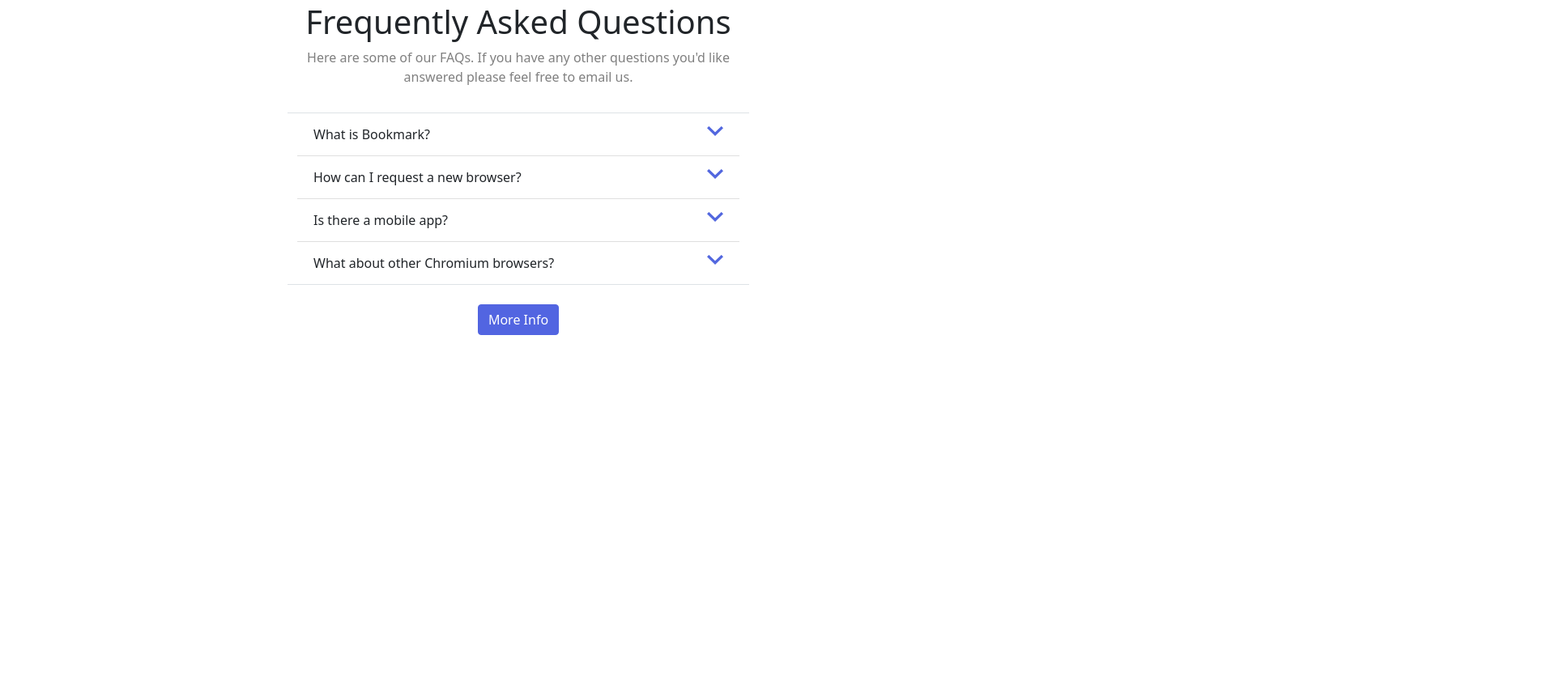
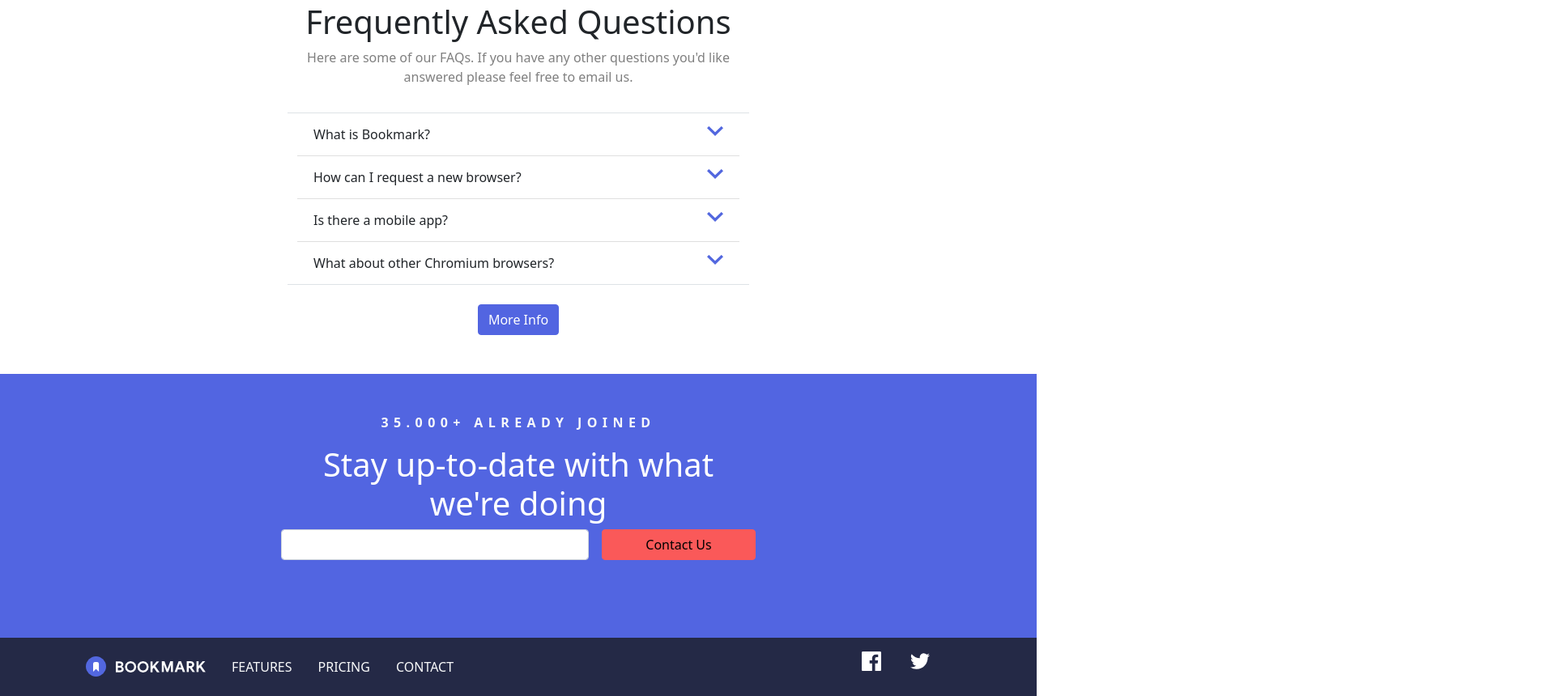
Before and after one commit to qfluis/ITAcademy_S2_BOOTSTRAP, a website: page index.html in a window 1280 px wide. Shown: the part 1950-2810 px from the top of the page at 81% size, 1920 px wide, since content can reach past the window. Before the commit the page ends 2364 px from the top, so only its background shows below. Drawn offline with nearby package versions, Linux system fonts and the light colour scheme.

Commit message:
Ejercicio 5 navbar inferior in progress

```diff
--- a/index.html
+++ b/index.html
@@ -30,7 +30,8 @@
                         <div class="collapse navbar-collapse" id="navbarSupportedContent">
                             <ul class="navbar-nav me-auto me-lg-0 ms-lg-auto mb-2 mb-lg-0 align-items-center">
                                 <li class="nav-item">
-                                    <a class="nav-link text-dark ps-3 pe-3" aria-current="page" href="#features">FEATURES</a>
+                                    <a class="nav-link text-dark ps-3 pe-3" aria-current="page"
+                                        href="#features">FEATURES</a>
                                 </li>
                                 <li class="nav-item">
                                     <a class="nav-link text-dark ps-3 pe-3" aria-current="page" href="#">PRICING</a>
@@ -39,8 +40,8 @@
                                     <a class="nav-link text-dark ps-3 pe-3" aria-current="page" href="#">CONTACT</a>
                                 </li>
                                 <li class="nav-item">
-                                    <a class="nav-link text-dark ps-3 pe-3" aria-current="page" href="#"><button type="button"
-                                            class="btn btn-danger shadow-sm">LOGIN</button></a>
+                                    <a class="nav-link text-dark ps-3 pe-3" aria-current="page" href="#"><button
+                                            type="button" class="btn btn-danger shadow-sm">LOGIN</button></a>
                                 </li>
                             </ul>
                         </div>
@@ -116,7 +117,8 @@
                                     drag-and-drop interface gives you complete control over how you manage your
                                     favourite sites.</p>
                                 <div>
-                                    <button type="button" class="btn btn-primary shadow-sm me-2 d-none d-lg-block">More Info</button>
+                                    <button type="button" class="btn btn-primary shadow-sm me-2 d-none d-lg-block">More
+                                        Info</button>
 
                                 </div>
                             </section>
@@ -138,7 +140,8 @@
                                 <p class="text-black-50">Our powerful search feature will help you find saved sites in
                                     no time at all. No need to trawi through all of your bookmarks.</p>
                                 <div>
-                                    <button type="button" class="btn btn-primary shadow-sm me-2 d-none d-lg-block">More Info</button>
+                                    <button type="button" class="btn btn-primary shadow-sm me-2 d-none d-lg-block">More
+                                        Info</button>
 
                                 </div>
                             </section>
@@ -160,7 +163,8 @@
                                 <p class="text-black-50">Easily share your bookmarks and collections with other. Create
                                     a shareable link that you can send at the click of a button.</p>
                                 <div>
-                                    <button type="button" class="btn btn-primary shadow-sm me-2 d-none d-lg-block">More Info</button>
+                                    <button type="button" class="btn btn-primary shadow-sm me-2 d-none d-lg-block">More
+                                        Info</button>
 
                                 </div>
                             </section>
@@ -220,7 +224,7 @@
 
         </section>
         <!-- FAQs-->
-        <section class="container mt-5">
+        <section class="container mt-5 mb-5">
             <div class="row justify-content-center mb-3">
                 <div class="col-lg-6 text-center">
                     <h1>Frequently Asked Questions</h1>
@@ -241,7 +245,9 @@
                         </h2>
                         <div id="flush-collapseOne" class="accordion-collapse collapse"
                             aria-labelledby="flush-headingOne" data-bs-parent="#accordionFlushExample">
-                            <div class="accordion-body">Lorem ipsum dolor sit amet consectetur adipisicing elit. Quis aut illum voluptas. Magni perspiciatis qui pariatur eius quos, veniam sequi dolorum repellendus odio sunt ipsum rem ratione tenetur nulla laboriosam.</div>
+                            <div class="accordion-body">Lorem ipsum dolor sit amet consectetur adipisicing elit. Quis
+                                aut illum voluptas. Magni perspiciatis qui pariatur eius quos, veniam sequi dolorum
+                                repellendus odio sunt ipsum rem ratione tenetur nulla laboriosam.</div>
                         </div>
                     </div>
                     <div class="accordion-item">
@@ -254,7 +260,9 @@
                         </h2>
                         <div id="flush-collapseTwo" class="accordion-collapse collapse"
                             aria-labelledby="flush-headingTwo" data-bs-parent="#accordionFlushExample">
-                            <div class="accordion-body">Lorem ipsum dolor sit amet consectetur adipisicing elit. Nemo voluptates tenetur quis dolorem quasi facere eligendi nulla fuga, omnis consectetur odio eos quos modi quisquam! Error distinctio quos ipsam unde.</div>
+                            <div class="accordion-body">Lorem ipsum dolor sit amet consectetur adipisicing elit. Nemo
+                                voluptates tenetur quis dolorem quasi facere eligendi nulla fuga, omnis consectetur odio
+                                eos quos modi quisquam! Error distinctio quos ipsam unde.</div>
                         </div>
                     </div>
                     <div class="accordion-item">
@@ -267,7 +275,10 @@
                         </h2>
                         <div id="flush-collapseThree" class="accordion-collapse collapse"
                             aria-labelledby="flush-headingThree" data-bs-parent="#accordionFlushExample">
-                            <div class="accordion-body">Lorem ipsum dolor sit, amet consectetur adipisicing elit. Praesentium voluptas incidunt ducimus aspernatur soluta nobis, amet ipsum excepturi delectus sed explicabo, ullam earum! Dolor assumenda velit suscipit, dolorem in quibusdam.</div>
+                            <div class="accordion-body">Lorem ipsum dolor sit, amet consectetur adipisicing elit.
+                                Praesentium voluptas incidunt ducimus aspernatur soluta nobis, amet ipsum excepturi
+                                delectus sed explicabo, ullam earum! Dolor assumenda velit suscipit, dolorem in
+                                quibusdam.</div>
                         </div>
                     </div>
                     <div class="accordion-item">
@@ -280,7 +291,9 @@
                         </h2>
                         <div id="flush-collapseFour" class="accordion-collapse collapse"
                             aria-labelledby="flush-headingFour" data-bs-parent="#accordionFlushExample">
-                            <div class="accordion-body">Lorem ipsum dolor sit amet, consectetur adipisicing elit. Repellendus alias ad fuga deleniti, est repudiandae saepe itaque distinctio consequatur. Voluptate quas sunt esse, velit distinctio cumque magni unde commodi quos!</div>
+                            <div class="accordion-body">Lorem ipsum dolor sit amet, consectetur adipisicing elit.
+                                Repellendus alias ad fuga deleniti, est repudiandae saepe itaque distinctio consequatur.
+                                Voluptate quas sunt esse, velit distinctio cumque magni unde commodi quos!</div>
                         </div>
                     </div>
                 </div>
@@ -289,6 +302,62 @@
                 <button type="button" class="btn btn-primary w-auto">More Info</button>
             </div>
         </section>
+        <!-- FOOTER -->
+        <footer class="container-fluid bg-primary p-0">
+            <!-- FORM -->
+            <div class="container mt-5 text-center pt-5 pb-5">
+                <div class="row justify-content-center">
+                    <div class="col-12 col-lg-6">
+                        <p class="text-light people-joined">35.000+ ALREADY JOINED</p>
+                        <h1 class="text-white">Stay up-to-date with what we're doing</h1>
+                    </div>
+                </div>
+
+                <form class="row justify-content-center">
+                    <div class="col-lg-4 col-10 ps-0 pe-0"><input type="email" class="form-control " id="exampleInputEmail1" aria-describedby="emailHelp"></div>
+                    <button type="submit" class="btn btn-secondary col-lg-2 col-10 mt-3 mt-lg-0 ms-lg-3">Contact Us</button>
+
+                </form>
+            </div>
+            <!-- NAVBAR + CONTACT-->
+            <div class="container-fluid mt-5 navbar-and-contacts">
+                <div class="container">
+                    <div class="row align-items-center justify-content-center">
+                        <nav class="navbar navbar-expand-lg col-12 col-lg-6">
+                            <div class="container justify-content-start align-items-center">
+                                <a class="navbar-brand pt-0" href="#"><img src="images/logo-bookmark-white.png" alt="BOOKMARK LOGO" class=""></a>
+                                <div class="navbar" id="navbarSupportedContent2">
+                                    <ul class="navbar-nav mb-2 mb-lg-0 ">
+                                        <li class="nav-item">
+                                            <a class="nav-link text-light ps-3 pe-3" aria-current="page" href="#features">FEATURES</a>
+                                        </li>
+                                        <li class="nav-item">
+                                            <a class="nav-link text-light ps-3 pe-3" aria-current="page" href="#">PRICING</a>
+                                        </li>
+                                        <li class="nav-item">
+                                            <a class="nav-link text-light ps-3 pe-3" aria-current="page" href="#">CONTACT</a>
+                                        </li>
+                                    </ul>
+                                </div>
+                            </div>
+                        </nav>
+
+                        <div class="col-12 col-lg-2 offset-lg-4">
+
+                            <ul class="">
+                                <li class="d-inline">
+                                    <a class="ps-0 pe-3" href="#"><img src="/images/icon-facebook.svg" alt="Facebook"></a>
+                                </li>
+                                <li class="d-inline">
+                                    <a class="ps-3 pe-0" href="#"><img src="/images/icon-twitter.svg" alt="Facebook"></a>
+                                </li>
+                            </ul>
+
+                        </div>
+                    </div>
+                </div>
+            </div>
+        </footer>
     </main>
 
     <!-- BOOTSTRAP JS -->
--- a/scss/main.scss
+++ b/scss/main.scss
@@ -28,7 +28,7 @@
 }
 .img-sombra{
     position: absolute;
-    width:200%;
+    width:300%;
     height: 80%;
     top:30%;
     left:30%;
@@ -37,11 +37,15 @@
 
 .sombra-feature {
     position: absolute;
-    width:200%;
+    width:300%;
     height: 90%;
     top:25%;
-    right: 15%;
+    right: 25%;
     //border-radius: 0 40% 40% 0;
+}
+
+.navbar-and-contacts {
+    background-color: #242946;
 }
 
 @media (min-width: 992px) {
@@ -84,8 +88,12 @@
 
 .accordion-button:not(.collapsed)::after {
     background-image: url("/images/icon-arrow.svg");
-  }
+}
 
-  .accordion-button::after {
+.accordion-button::after {
     background-image: url("/images/icon-arrow.svg");
-  }
+}
+.people-joined{
+    font-weight: bold;
+    letter-spacing: 0.4rem;
+}
```
Also changed, not shown: Diseño/Ejercicio5.jpg (added), Diseño/OK/Ejercicio4.jpg (renamed from Diseño/Ejercicio4.jpg), Diseño/OK/desktop-preview.jpg (renamed from Diseño/desktop-preview.jpg), Diseño/OK/ejercicio1.jpg (renamed from Diseño/ejercicio1.jpg), Diseño/OK/ejercicio2.jpg (renamed from Diseño/ejercicio2.jpg), Diseño/OK/ejercicio3.jpg (renamed from Diseño/ejercicio3.jpg), Diseño/OK/tab-2-design.jpg (renamed from Diseño/tab-2-design.jpg), Diseño/OK/tab-3-design.jpg (renamed from Diseño/tab-3-design.jpg), css/main.css, images/logo-bookmark-white.png (added), 5 other files.
